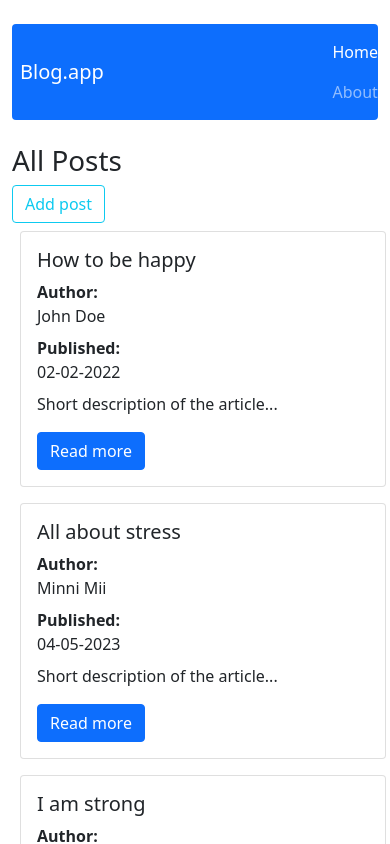
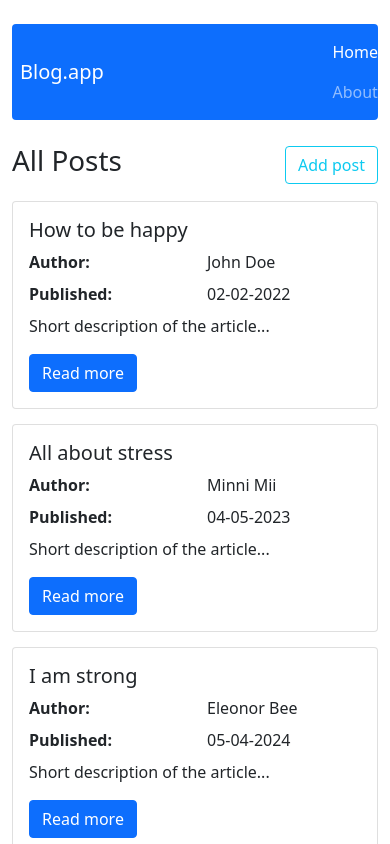
Before and after one commit to juliachanas/React-blog, a React (Create React App) app: page / in a window 390 px wide. Shown: the top 844 px of the page. Built offline with nearby package versions, Linux system fonts and the light colour scheme.

Commit message:
Modify responsivity of postCard

```diff
--- a/src/components/features/PostCard/PostCard.js
+++ b/src/components/features/PostCard/PostCard.js
@@ -11,21 +11,25 @@ const PostCard = () => {
   return (
     <Row>
       {allPosts.map((post) => (
-        <Col key={post.id} xs={12} sm={12} md={6} lg={4} xl={3}>
-          <Card style={{ width: '100%', margin: '0.5rem' }}>
+        <Col key={post.id} xs={12} sm={12} md={6} lg={4}>
+          <Card style={{ width: '100%', marginBottom: '15px' }}>
             <Card.Body>
               <Card.Title>{post.title}</Card.Title>
               <Row className='mb-2'>
-                <Col md={3}>
+                <Col xs={6} sm={6} md={4} lg={5}>
                   <strong>Author:</strong>
                 </Col>
-                <Col md={9}>{post.author}</Col>
+                <Col xs={6} sm={6} md={8} lg={7}>
+                  {post.author}
+                </Col>
               </Row>
               <Row className='mb-2'>
-                <Col md={3}>
+                <Col xs={6} sm={6} md={4} lg={5}>
                   <strong>Published:</strong>
                 </Col>
-                <Col md={9}>{post.publishedDate}</Col>
+                <Col xs={6} sm={6} md={8} lg={7}>
+                  {post.publishedDate}
+                </Col>
               </Row>
               <p>{post.shortDescription}</p>
               <Button href={`/post/${post.id}`}>Read more</Button>
--- a/src/components/pages/Homepage/Homepage.js
+++ b/src/components/pages/Homepage/Homepage.js
@@ -1,15 +1,21 @@
 import PostCard from '../../features/PostCard/PostCard';
 import Button from 'react-bootstrap/Button';
+import Row from 'react-bootstrap/Row';
+import Col from 'react-bootstrap/Col';
 
 const Homepage = () => {
   return (
     <div>
-      <div>
-        <h1>All Posts</h1>
-        <Button href='/add' variant='outline-info'>
-          Add post
-        </Button>{' '}
-      </div>
+      <Row className='mb-3'>
+        <Col>
+          <h1>All Posts</h1>
+        </Col>
+        <Col className='d-flex justify-content-end align-items-center'>
+          <Button href='/add' variant='outline-info'>
+            Add post
+          </Button>
+        </Col>
+      </Row>
       <PostCard />
     </div>
   );
--- a/src/components/views/NavBar/NavBar.js
+++ b/src/components/views/NavBar/NavBar.js
@@ -1,7 +1,6 @@
 import Nav from 'react-bootstrap/Nav';
 import Navbar from 'react-bootstrap/Navbar';
 import { NavLink } from 'react-router-dom';
-// import styles from './NavBar.module.scss';
 
 const NavBar = () => {
   return (
```
